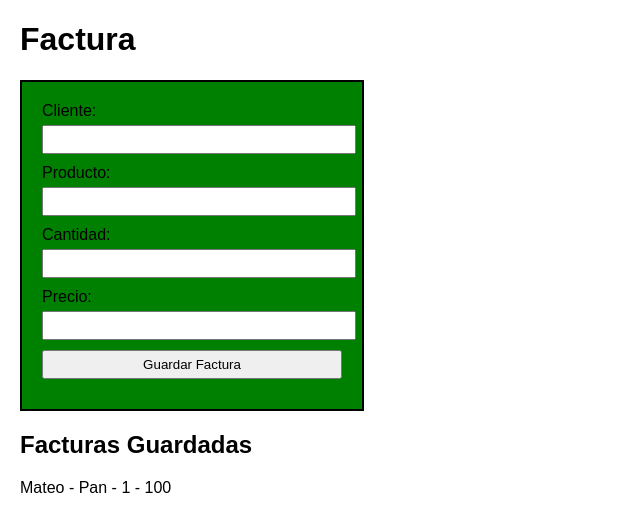
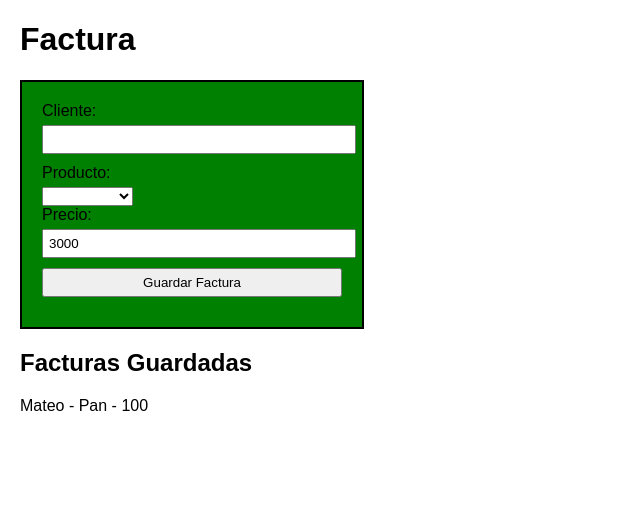
Before and after one commit to Tomirubiolo77/TRABAJOVERINI, a PHP site: page / in a window 1280 px wide. Shown: the top 532 px of the page, without its empty margins (0-640 px from the left). Run offline with PHP 8.4, Linux system fonts and the light colour scheme.

Commit message:
Update index.php

```diff
--- a/index.php
+++ b/index.php
@@ -3,7 +3,7 @@
 <head>
     <title>Formulario de Factura</title>
     <!-- Incluye una hoja de estilo CSS externa para dar formato a la página -->
-    <link rel="stylesheet" type="text/css" href="styles.css">
+    <link rel="stylesheet" href="styles.css?v=1.0">
 </head>
 <body>
         <h1>Factura</h1>
@@ -14,15 +14,25 @@
 
             <!-- Etiqueta y campo para el nombre del producto -->
             <label for="producto">Producto:</label>
-        <input type="text" name="producto" id="producto" required><br>
-
-        <!-- Etiqueta y campo para la cantidad -->
-        <label for="cantidad">Cantidad:</label>
-        <input type="number" name="cantidad" id="cantidad" required><br>
+            <select name="producto" id="producto">
+                <option value=""></option>
+                <option value="Enero">Enero</option>
+                <option value="Febrero">Febrero</option>
+                <option value="Marzo">Marzo</option>
+                <option value="Abril">Abril</option>
+                <option value="Mayo">Mayo</option>
+                <option value="Junio">Junio</option>
+                <option value="Julio">Julio</option>
+                <option value="Agosto">Agosto</option>
+                <option value="Septiembre">Septiembre</option>
+                <option value="Octubre">Octubre</option>
+                <option value="Noviembre">Noviembre</option>
+                <option value="Diciembre">Diciembre</option>
+            </select><br>
 
             <!-- Etiqueta y campo para el precio -->
             <label for="precio">Precio:</label>
-        <input type="number" name="precio" id="precio" required><br>
+            <input type="number" name="precio" id="precio" value="3000" readonly required><br>
 
             <!-- Botón para enviar el formulario y guardar la factura -->
             <input type="submit" value="Guardar Factura">
@@ -40,9 +50,10 @@
                 $datos = explode('|', $factura);
 
                 // Imprime los datos de cada factura en una lista
-            echo "<li>{$datos[0]} - {$datos[1]} - {$datos[2]} - {$datos[3]}</li>";
+                echo "<li>{$datos[0]} - {$datos[1]} - {$datos[3]}</li>";
             }
             ?>
         </ul>
+
 </body>
 </html>
```
Lines whose indentation alone changed are shown as unchanged.
